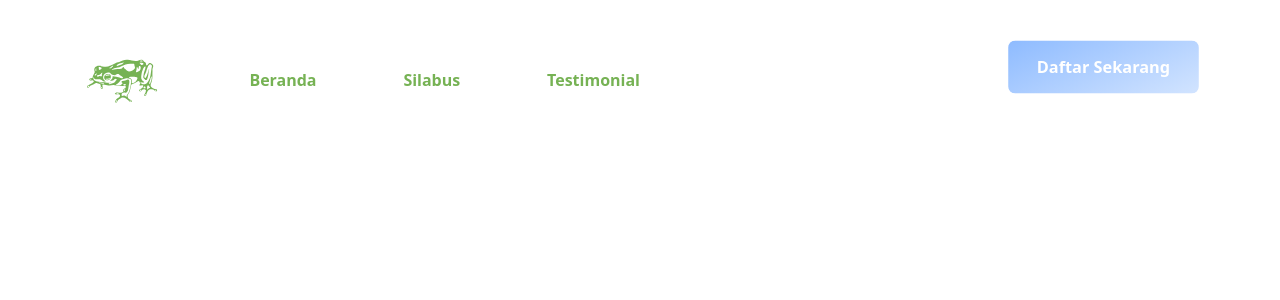
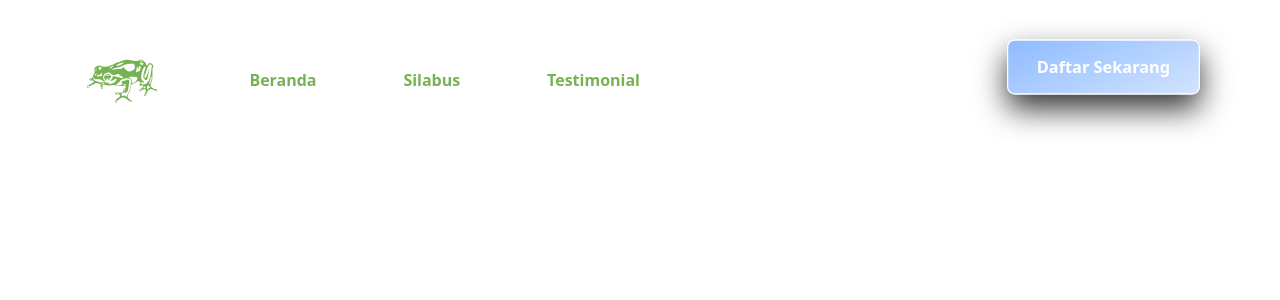
Before and after one commit to Soe-Hok-Gie/slicing-ui, a React (Create React App) app: page / in a window 1280 px wide. In both pictures the pointer is over the button "Daftar Sekarang". Shown: the top 300 px of the page. Built offline with nearby package versions, Linux system fonts and the light colour scheme.

Commit message:
styling box-shadow pada button

```diff
--- a/src/components/Style.css
+++ b/src/components/Style.css
@@ -34,4 +34,5 @@ button.btn-primary-custom {
 button.btn-primary-custom:hover {
   transform: scale(1.02);
   transition: 0.3s ease-in;
+  box-shadow: 0px 14px 30px rgba(0, 0, 0, 0.8);
 }
```
